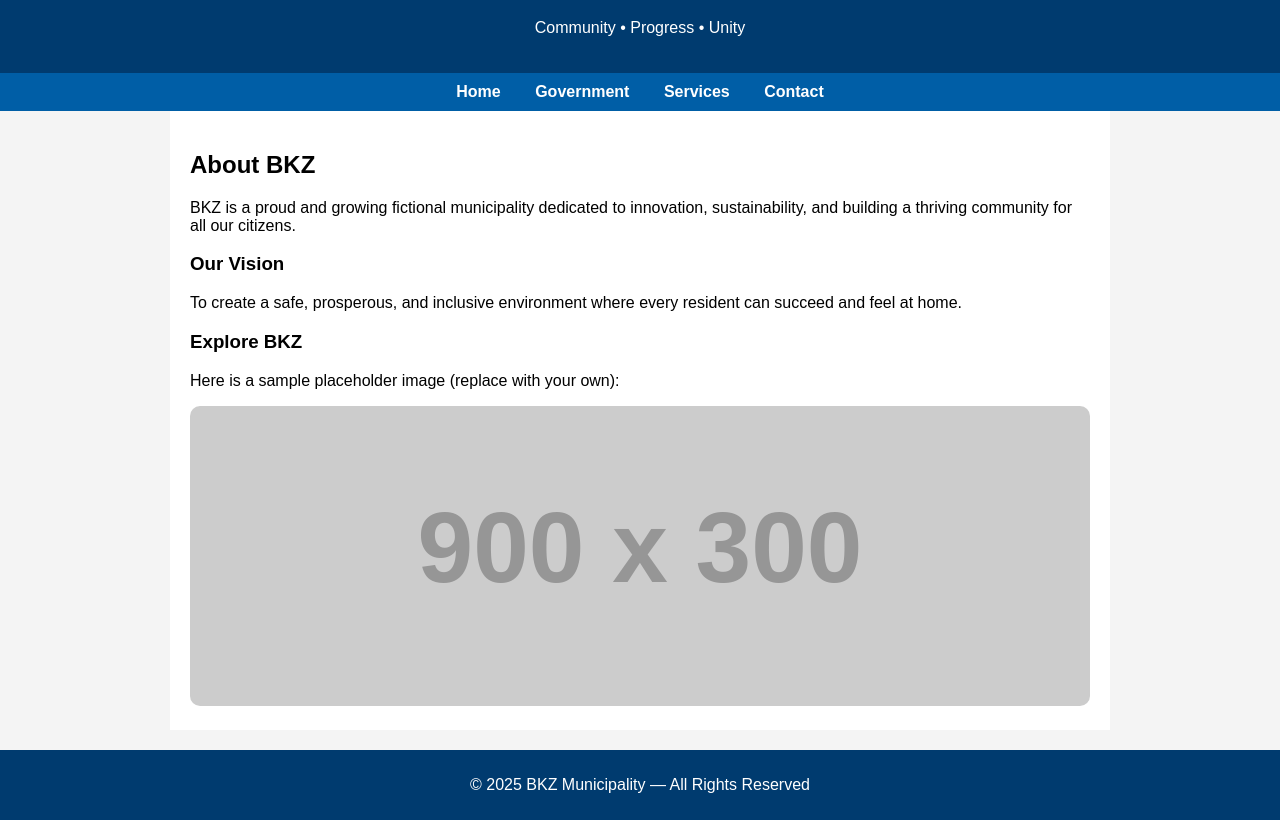
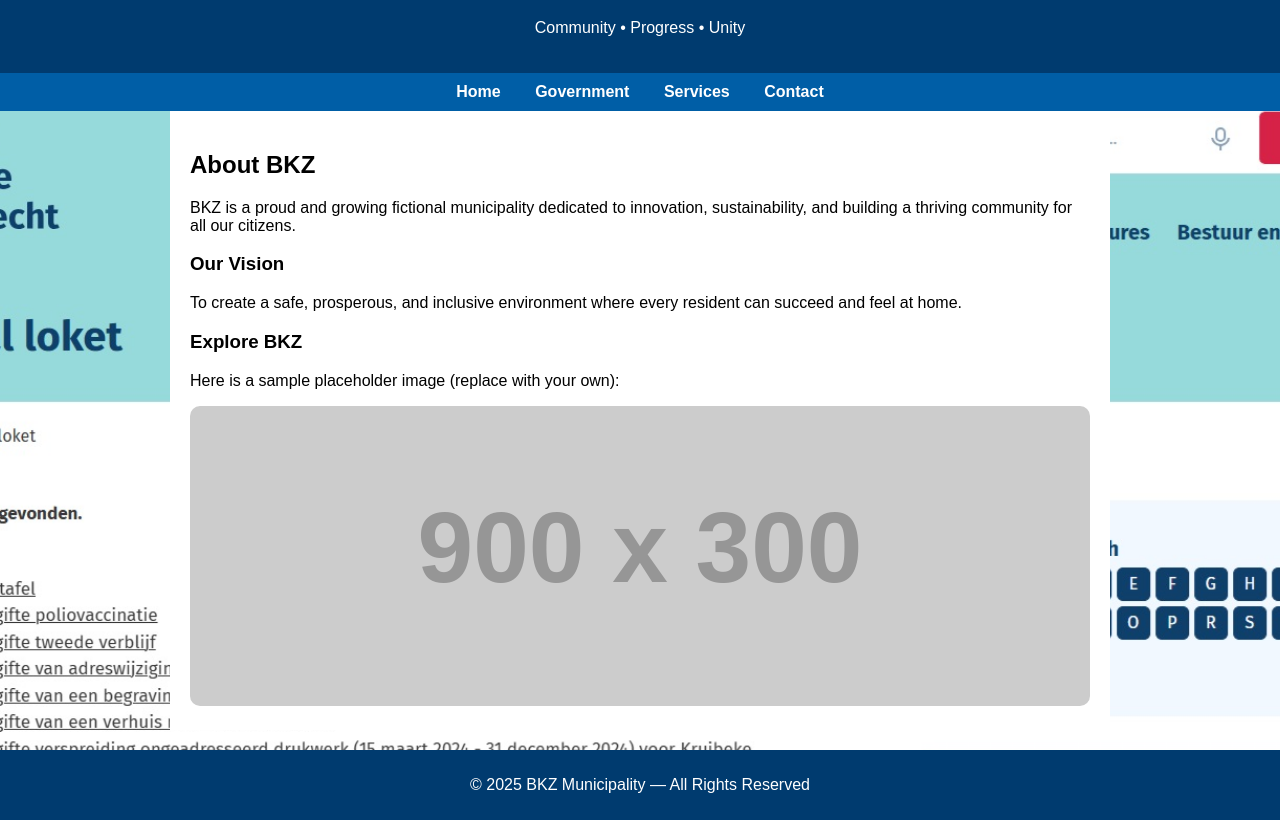
Before and after one commit to gerydc/cloudchef, a plain HTML site: page index.html in a window 1280 px wide. Shown: the part 81-901 px from the top of the page. Drawn offline with Linux system fonts and the light colour scheme; placeholder pictures from the web are drawn by us.

Commit message:
Add files via upload

```diff
--- a/index.html
+++ b/index.html
@@ -6,11 +6,14 @@
     <title>BKZ Municipality</title>
     <style>
         body {
-            font-family: Arial, sans-serif;
-            margin: 0;
-            padding: 0;
-            background-color: #f4f4f4;
-        }
+    font-family: Arial, sans-serif;
+    margin: 0;
+    padding: 0;
+    background-image: url('bkz.jpg');
+    background-size: cover;    /* Makes it fill the entire screen */
+    background-repeat: no-repeat;
+    background-position: center;
+}
         header {
             background: #003b6f;
             color: #fff;
```
